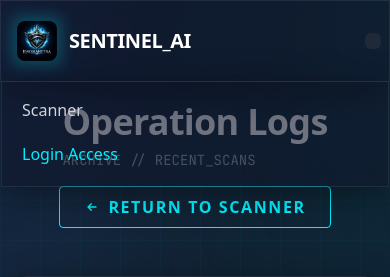
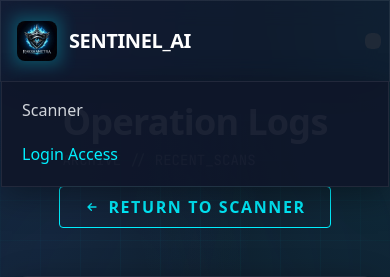
Before and after one commit to Anubhab-1/sentinel-ai, a Flask app: page /history in a window 390 px wide, after a click on "Open main menu". Shown: the top 277 px of the page. Run offline with Flask 3, Linux system fonts and the light colour scheme; some libraries are stand-ins or nearby versions.

Commit message:
fix: Mobile menu background opacity

```diff
--- a/static/css/modern.css
+++ b/static/css/modern.css
@@ -213,6 +213,14 @@ h3,
     }
 }
 
+/* Mobile Menu Fix */
+#mobile-menu {
+    background: rgba(15, 23, 42, 0.95);
+    backdrop-filter: blur(20px);
+    -webkit-backdrop-filter: blur(20px);
+    border-top: 1px solid var(--glass-border);
+}
+
 /* Loader */
 .cyber-loader {
     width: 40px;
```
